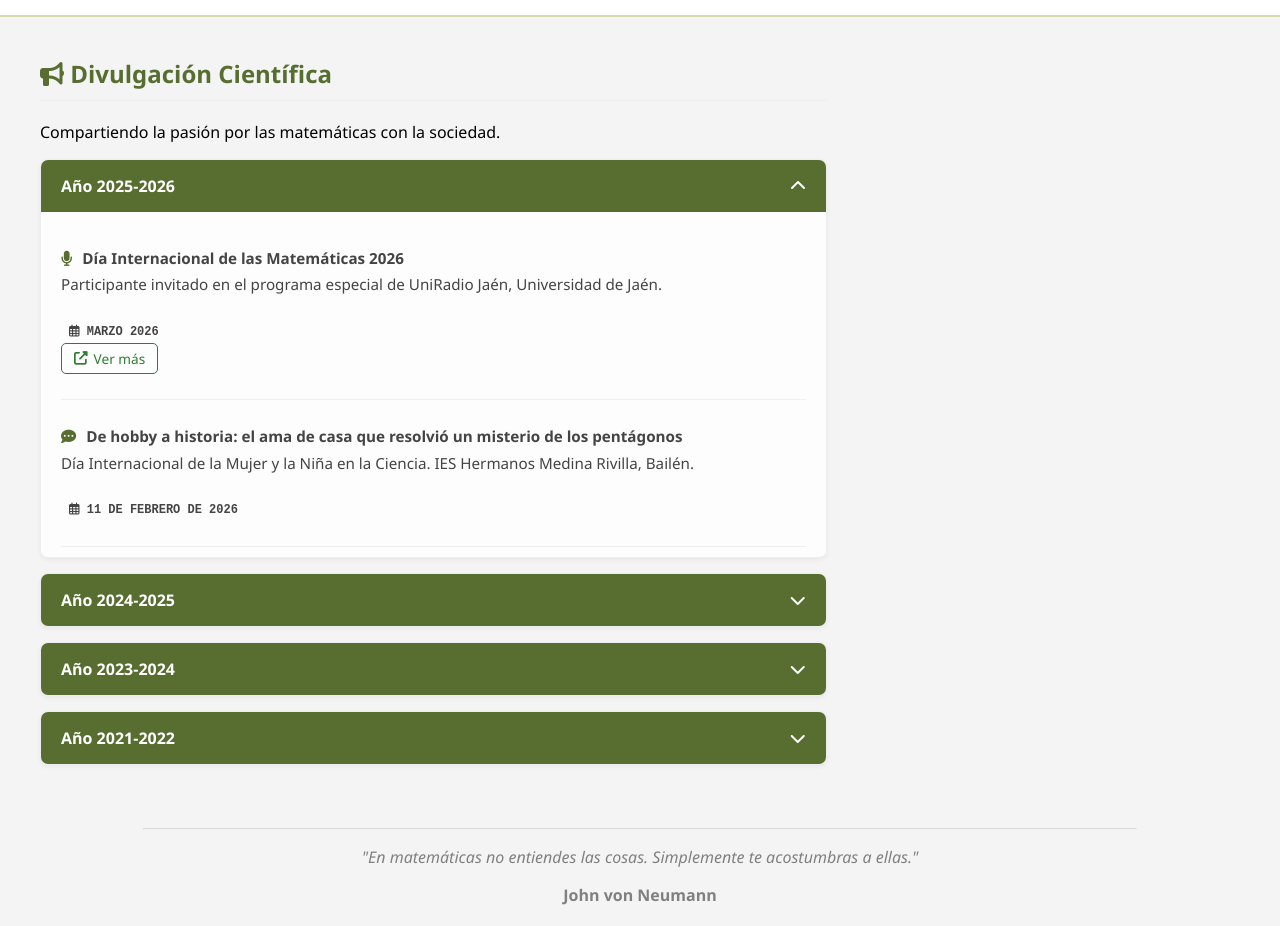
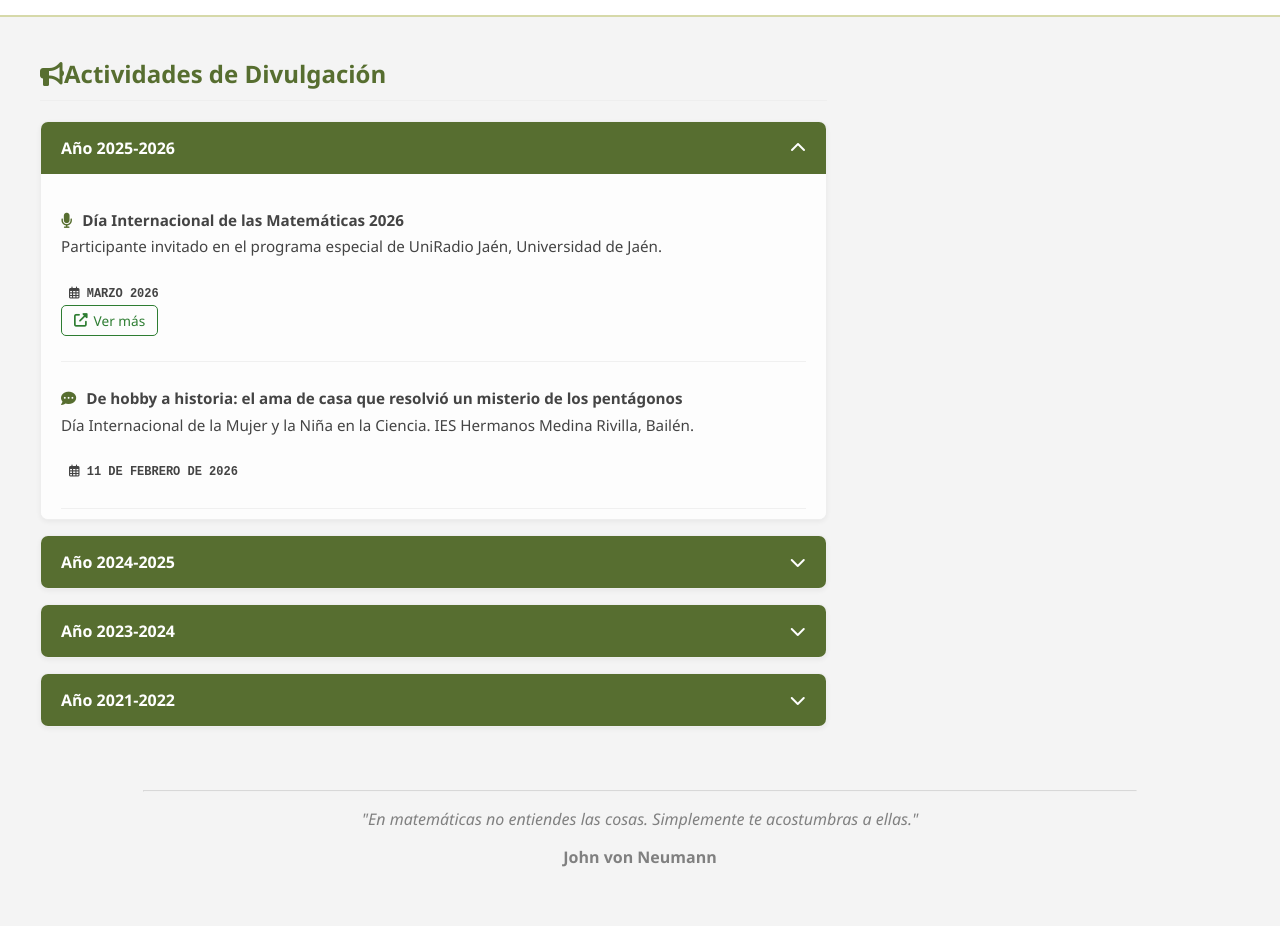
Before and after one commit to dgzamora/dgzamora.github.io, a Jekyll site: the page built from divulgacion.html, in a window 1280 px wide. Shown: the part 281-1207 px from the top of the page. Built offline with Jekyll 4.4.1, drawn with Linux system fonts in a browser that asks for light colours; a style sheet for code colours, icons or effects is not loaded; after the commit the page ends 1169 px from its top, so only the background shows below that.

Commit message:
divulgacion_v2

```diff
--- a/_layouts/default.html
+++ b/_layouts/default.html
@@ -24,7 +24,7 @@
         <a href="{{ '/' | relative_url }}">Inicio</a>
         <a href="{{ '/docencia' | relative_url }}">Docencia</a>
         <a href="{{ '/investigacion' | relative_url }}">Investigación</a>
-        <a href="{{ '/divulgación' | relative_url }}">Divulgación</a>
+        <a href="{{ '/divulgacion' | relative_url }}">Divulgación</a>
         <a href="{{ '/galeria' | relative_url }}">Galería</a>
     </nav>
 
--- a/divulgacion.html
+++ b/divulgacion.html
@@ -5,8 +5,7 @@ title: Divulgación
 
 <main class="container-docencia">
     <section class="section-title">
-        <h2><i class="fas fa-bullhorn"></i> Divulgación Científica</h2>
-        <p>Compartiendo la pasión por las matemáticas con la sociedad.</p>
+        <h2><i class="fas fa-bullhorn"></i>Actividades de Divulgación</h2>
     </section>
 
     {% for bloque in site.data.divulgacion.secciones %}
```
